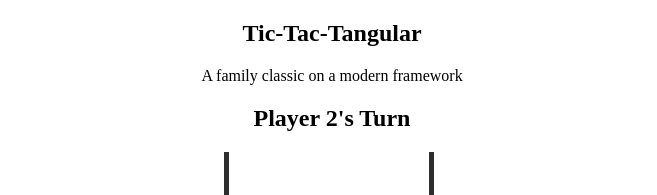
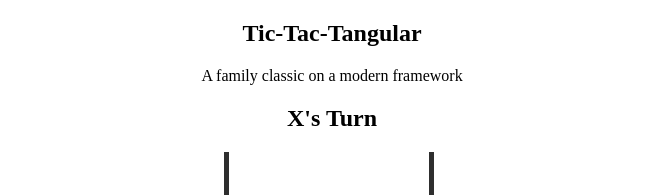
Before and after one commit to devmarantz/Tic-Tac-Tangular, an Angular app: page / in a window 1280 px wide. Shown: the top 195 px of the page, without its empty margins (308-965 px from the left). Built offline with nearby package versions, Linux system fonts and the light colour scheme.

Commit message:
Change players on each move

```diff
--- a/src/app/game-board/game-board.component.html
+++ b/src/app/game-board/game-board.component.html
@@ -1,5 +1,5 @@
-<h2 *ngIf="playing">{{ currentPlayer.name }}'s Turn</h2>
-<h2 *ngIf="!playing">{{currentPlayer.name}} Wins!</h2>
+<h2 *ngIf="playing">{{ currentPlayer.symbol }}'s Turn</h2>
+<h2 *ngIf="!playing">{{ currentPlayer.symbol }} Wins!</h2>
 
 <div class="game">
   <div class="board">
--- a/src/app/game-board/game-board.component.ts
+++ b/src/app/game-board/game-board.component.ts
@@ -34,16 +34,32 @@ export class GameBoardComponent implements OnInit {
     ];
     this.winner = null;
     this.playing = true;
-    this.currentPlayer = this.PlayerTwo;
+    this.currentPlayer = this.PlayerOne;
   }
 
   // Handles when square is clicked
   clickSquare(square) {
     if(square.value === '' && this.playing) {
       square.value = this.currentPlayer.symbol;
-      console.log(square);
-      // this.completeMove(this.PLAYER_HUMAN);
+      this.handleMove(this.currentPlayer);
     }
   }
 
+  // Handles Move made by a player
+  handleMove(player) {
+    // if(this.checkWin(player.symbol))
+    //   //Handles win if somebody won
+    //   console.log(`${player.name} wins!`);
+    // else if(!this.anyMovesLeft())
+    //   // Handles if there are no moves left
+    //   console.log(`Draw. Game Over`);
+    // else {
+      // Switches players if game is not over
+      this.currentPlayer = (this.currentPlayer == this.PlayerOne ? this.PlayerTwo : this.PlayerOne);
+    // }
+
+  }
+
+
+
 }
```
